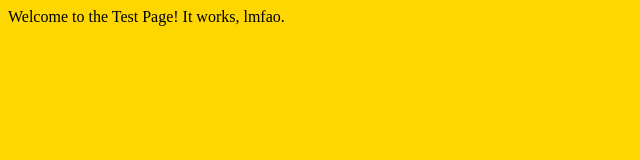
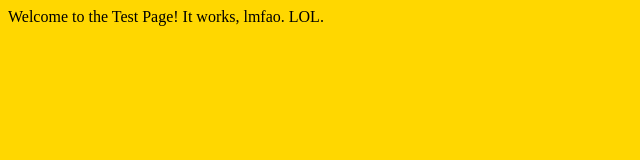
Before and after one commit to throwaway4798/testone, a plain HTML site: page index.html in a window 1280 px wide. Shown: the full height of the page, 0-640 px from the left. Drawn offline with Linux system fonts and the light colour scheme.

Commit message:
change text again lmfao lol

```diff
--- a/index.html
+++ b/index.html
@@ -3,6 +3,6 @@
 <title>Test Page</title>
 </head>
 <body style="background-color:gold;">
-Welcome to the Test Page! It works, lmfao.
+Welcome to the Test Page! It works, lmfao. LOL.
 </body>
 </html>
```
